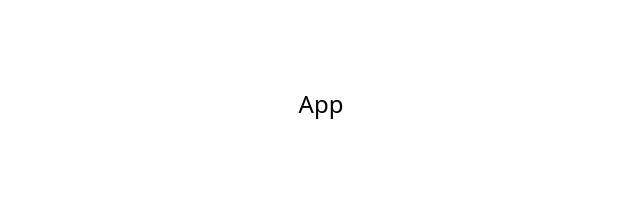
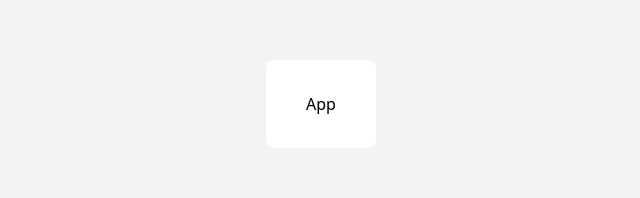
Before and after one commit to Ciensprog/FM-009-3-Column-Preview-Card-Component, a React (Vite) app: page / in a window 1280 px wide. Shown: the part 296-494 px from the top of the page, without its empty margins (319-959 px from the left). Built offline with nearby package versions, Linux system fonts and the light colour scheme.

Commit message:
feat: update background

```diff
--- a/src/App.tsx
+++ b/src/App.tsx
@@ -10,7 +10,9 @@ export function App() {
   return (
     <>
       <main className="my-10 z-10">
-        <h1 className="font-medium text-2xl">App</h1>
+        <section className="bg-white overflow-hidden px-10 py-8 rounded-lg">
+          <article className="">App</article>
+        </section>
       </main>
 
       <Attribution />
--- a/tailwind.config.js
+++ b/tailwind.config.js
@@ -1,5 +1,5 @@
 const colors = {
-  //
+  default: '#F2F2F2',
 }
 
 /*
```
